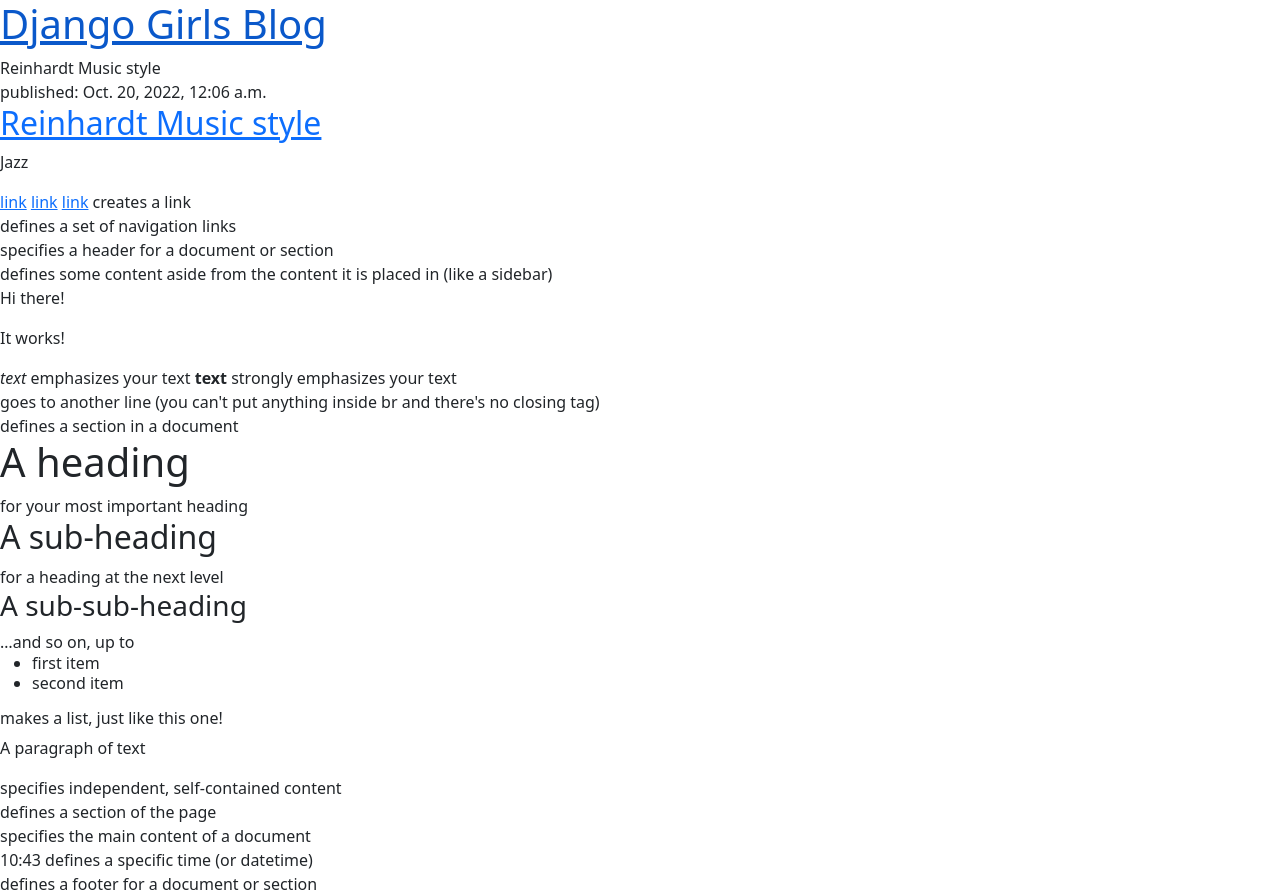
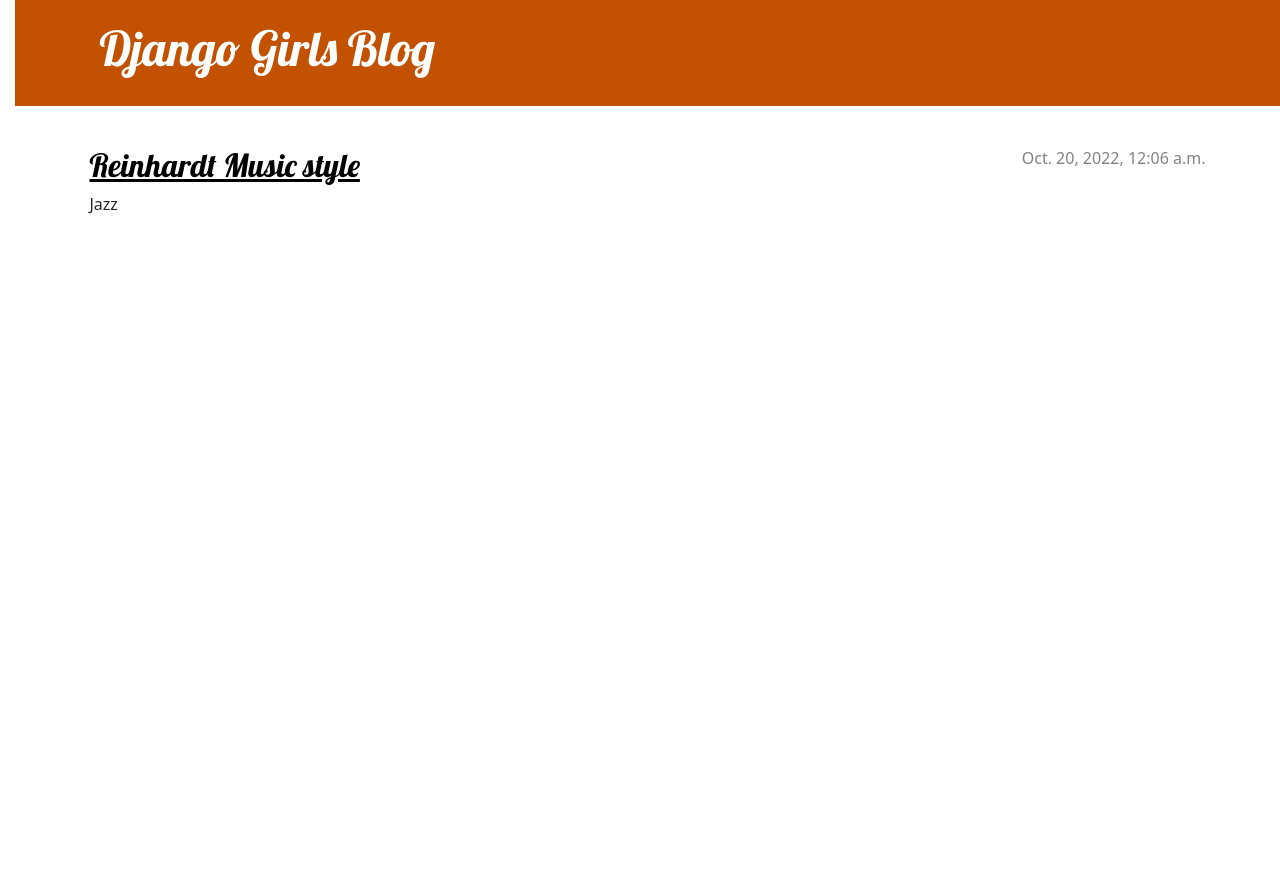
Before and after one commit to Momentum-Team-15/djangogirls-tutorial-Al-Jarah, a Django app: page / in a window 1280 px wide. After the commit the page ends 214 px from the top, so only its background shows below. Run offline with Django 4.2, Linux system fonts and the light colour scheme; data comes from the database, SQL or seed files in the repository.

Commit message:
Seperated block content from post_list

```diff
--- a/first-django/blog/static/css/blog.css
+++ b/first-django/blog/static/css/blog.css
@@ -0,0 +1,76 @@
+h1 a, h2 a {
+    color: #C25100;
+}
+body {
+    padding-left: 15px;
+}
+.page-header {
+    background-color: #C25100;
+    margin-top: 0;
+    margin-bottom: 40px;
+    padding: 20px 20px 20px 40px;
+}
+
+.page-header h1,
+.page-header h1 a,
+.page-header h1 a:visited,
+.page-header h1 a:active {
+    color: #ffffff;
+    font-size: 36pt;
+    text-decoration: none;
+}
+
+h1,
+h2,
+h3,
+h4 {
+    font-family: 'Lobster', cursive;
+}
+
+.date {
+    color: #828282;
+}
+
+.save {
+    float: right;
+}
+
+.post-form textarea,
+.post-form input {
+    width: 100%;
+}
+
+.top-menu,
+.top-menu:hover,
+.top-menu:visited {
+    color: #ffffff;
+    float: right;
+    font-size: 26pt;
+    margin-right: 20px;
+}
+
+.post {
+    margin-bottom: 70px;
+}
+
+.post h2 a,
+.post h2 a:visited {
+    color: #000000;
+}
+
+.post > .date,
+.post > .actions {
+    float: right;
+}
+
+.btn-secondary,
+.btn-secondary:visited {
+    color: #C25100;
+    background: none;
+    border-color: #C25100;
+}
+
+.btn-secondary:hover {
+    color: #FFFFFF;
+    background-color: #C25100;
+}
--- /dev/null
+++ b/first-django/blog/templates/blog/base.html
@@ -0,0 +1,25 @@
+{% load static %}
+<!DOCTYPE html>
+<html>
+    <head>
+        <title>Django Girls blog</title>
+        <link rel="stylesheet" href="https://cdn.jsdelivr.net/npm/bootstrap@5.1.3/dist/css/bootstrap.min.css" integrity="sha384-1BmE4kWBq78iYhFldvKuhfTAU6auU8tT94WrHftjDbrCEXSU1oBoqyl2QvZ6jIW3" crossorigin="anonymous">
+        <link href='//fonts.googleapis.com/css?family=Lobster&subset=latin,latin-ext' rel='stylesheet' type='text/css'>
+        <link rel="stylesheet" href="{% static 'css/blog.css' %}">
+    </head>
+    <body>
+        <header class="page-header">
+          <div class="container">
+              <h1><a href="/">Django Girls Blog</a></h1>
+          </div>
+        </header>
+        <main class="container">
+            <div class="row">
+                <div class="col">
+                {% block content %}
+                {% endblock %}
+                </div>
+            </div>
+        </main>
+    </body>
+</html>
--- a/first-django/blog/templates/blog/post_list.html
+++ b/first-django/blog/templates/blog/post_list.html
@@ -1,69 +1,13 @@
-<!DOCTYPE html>
-<html>
-    <head>
-        <title>Django Girls blog</title>
-        <link rel="stylesheet" href="https://cdn.jsdelivr.net/npm/bootstrap@5.1.3/dist/css/bootstrap.min.css" integrity="sha384-1BmE4kWBq78iYhFldvKuhfTAU6auU8tT94WrHftjDbrCEXSU1oBoqyl2QvZ6jIW3" crossorigin="anonymous">
+{% extends 'blog/base.html' %}
 
-    </head>
-    <body>
-        <header>
-            <h1><a href="/">Django Girls Blog</a></h1>
-        </header>
-
-        <article>
-        {% for post in posts %}
-            {{ post }}
-        {% endfor %}
-        </article>
-
-        {% for post in posts %}
-        <article>
-            <time>published: {{ post.published_date }}</time>
-            <h2><a href="">{{ post.title }}</a></h2>
-            <p>{{ post.text|linebreaksbr }}</p>
-        </article>
-        {% endfor %}
-    </body>
-</html>
-
-
-
-
-<!DOCTYPE html>
-<html>
-<body>
-    <header>
-        <nav>
-            <a href="https://djangogirls.org">link</a>
-            <a href="https://djangogirls.org">link</a>
-            <a href="https://djangogirls.org">link</a> creates a link
-        </nav> defines a set of navigation links
-    </header> specifies a header for a document or section
-    <aside></aside> defines some content aside from the content it is placed in (like a sidebar)
-    <p>Hi there!</p>
-    <p>It works!</p>
-    <section>
-        <em>text</em> emphasizes your text
-        <strong>text</strong> strongly emphasizes your text
-        <br> goes to another line (you can't put anything inside br and there's no closing tag)
-
-    </section> defines a section in a document
-    <main>
-        <div><h1>A heading</h1> for your most important heading
-            <h2>A sub-heading</h2> for a heading at the next level
-            <article>
-                <h3>A sub-sub-heading</h3> …and so on,
-        up to   <h6>
-                    <ul><li>first item</li>
-                        <li>second item</li>
-                    </ul> makes a list, just like this one!
-                </h6
-                <p>A paragraph of text</p>
-            </article> specifies independent, self-contained content
-        </div> defines a section of the page
-    </main> specifies the main content of a document
-    <footer>
-        <time>10:43</time> defines a specific time (or datetime)
-    </footer> defines a footer for a document or section
-</body>
-</html>
+                    {% block content %}
+                    {% for post in posts %}
+                        <article class="post">
+                            <time class="date">
+                                {{ post.published_date }}
+                            </time>
+                            <h2><a href="">{{ post.title }}</a></h2>
+                            <p>{{ post.text|linebreaksbr }}</p>
+                        </article>
+                    {% endfor %}
+                {% endblock %}
```
